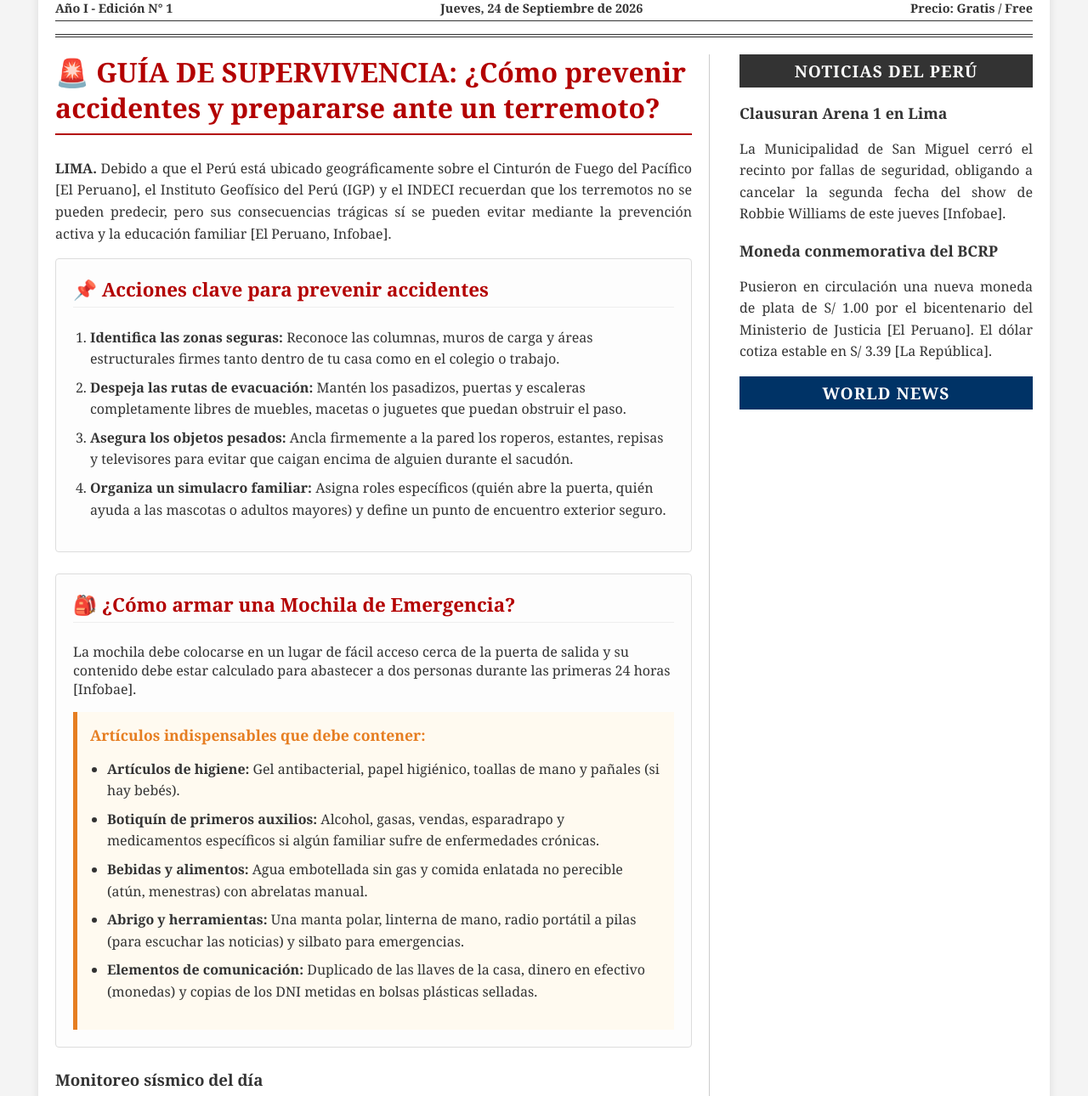
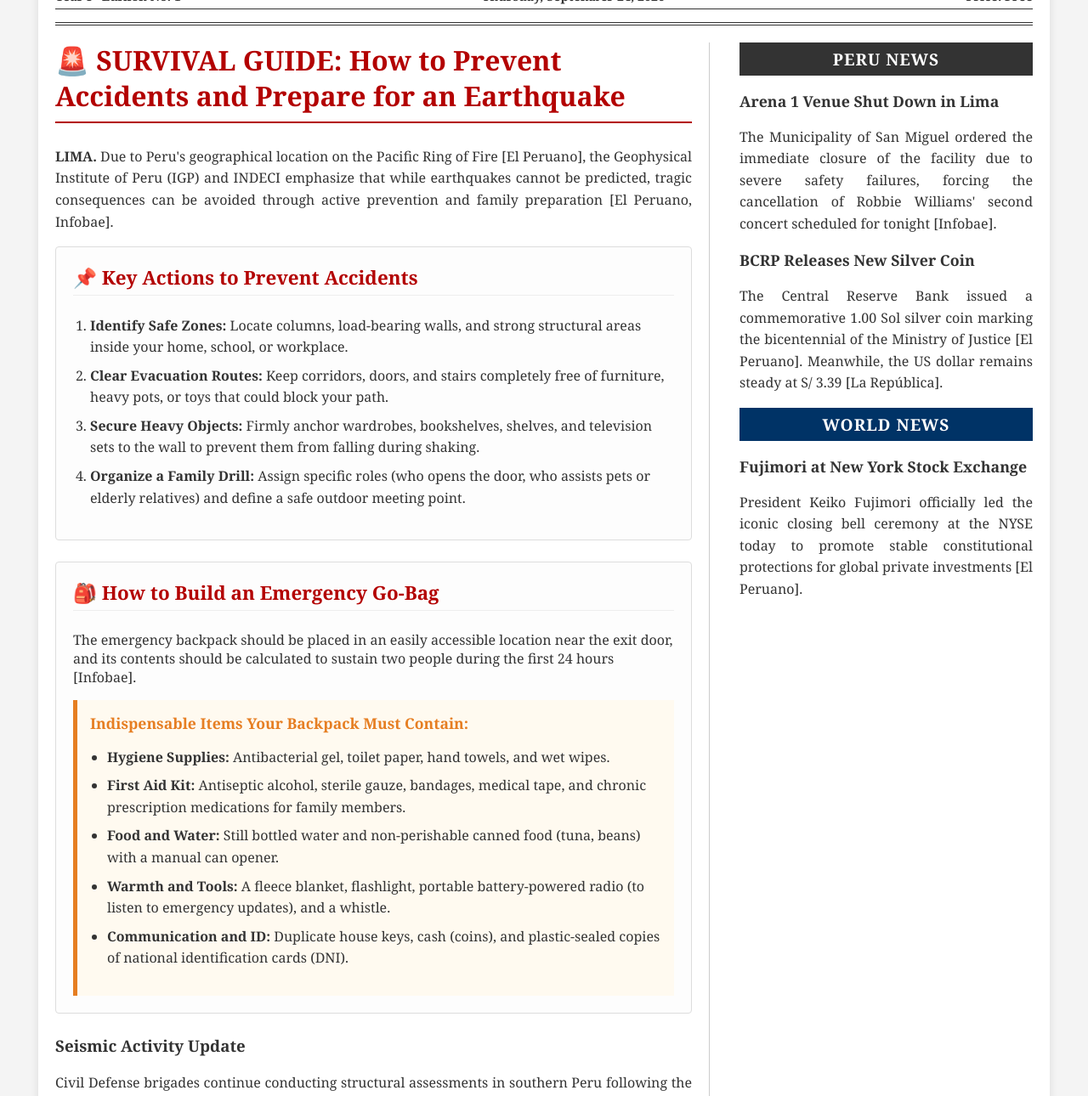
Before and after one commit to mattfitzhy15-hub/Logros-del-Sal-n-Classroom-Achievements, a plain HTML site: page index.html in a window 1280 px wide. Shown: the part 160-1450 px from the top of the page at 85% size. Drawn offline with Linux system fonts and the light colour scheme.

Commit message:
Update index.html

```diff
--- a/index.html
+++ b/index.html
@@ -1,12 +1,11 @@
 <!DOCTYPE html>
-<html lang="es">
+<html lang="en">
 <head>
     <meta charset="UTF-8">
     <meta name="viewport" content="width=device-width, initial-scale=1.0">
-    <title>El Salón Informativo - Especial de Prevención Sísmica</title>
+    <title>The Information Room - Earthquake Prevention Special</title>
     <style>
         /* ==========================================
-           ESTILOS CSS (DISEÑO Y COLORES)
            CSS STYLES (DESIGN AND COLORS)
            ========================================== */
         body {
@@ -23,7 +22,7 @@
             padding: 20px;
             box-shadow: 0 0 10px rgba(0,0,0,0.1);
         }
-        /* Encabezado del Periódico */
+        /* Newspaper Header */
         header {
             text-align: center;
             border-bottom: 4px double #333;
@@ -58,7 +57,7 @@
             font-weight: bold;
         }
 
-        /* Estructura asimétrica: 70% Prevención Sísmica y 30% Noticias */
+        /* Layout: 70% Earthquake Prevention & 30% General News */
         .main-content {
             display: grid;
             grid-template-columns: 2.2fr 1fr;
@@ -72,7 +71,7 @@
             padding-left: 5px;
         }
 
-        /* Títulos */
+        /* Impact Headlines */
         h2.principal-titulo {
             font-size: 2rem;
             color: #b30000;
@@ -92,7 +91,7 @@
             letter-spacing: 1px;
         }
 
-        /* Estilos de bloques educativos */
+        /* Educational Blocks */
         .bloque-educativo {
             background-color: #fdfdfd;
             border: 1px solid #ddd;
@@ -115,7 +114,7 @@
             margin-bottom: 8px;
         }
 
-        /* Ficha Técnica de la Mochila */
+        /* Emergency Kit Tech Box */
         .caja-mochila {
             background-color: #fffaf0;
             border-left: 5px solid #e67e22;
@@ -134,7 +133,7 @@
             font-size: 1rem;
         }
 
-        /* Pie de página */
+        /* Footer */
         footer {
             margin-top: 40px;
             text-align: center;
@@ -143,7 +142,7 @@
             padding-top: 15px;
         }
 
-        /* Responsive para celulares */
+        /* Responsive Design */
         @media (max-width: 850px) {
             .main-content {
                 grid-template-columns: 1fr;
@@ -165,77 +164,79 @@
 <body>
 
 <div class="container">
-    <!-- Encabezado del Periódico -->
+    <!-- Newspaper Header -->
     <header>
         <div class="header-top">
-            <img src="logo.png" alt="Logo El Salón Informativo" class="logo-periodico">
-            <h1>EL SALÓN INFORMATIVO / THE INFORMATION ROOM</h1>
+            <img src="logo.png" alt="The Information Room Logo" class="logo-periodico">
+            <h1>THE INFORMATION ROOM</h1>
             <img src="logo.png" alt="The Information Room Logo" class="logo-periodico">
         </div>
         <div class="sub-header">
-            <span>Año I - Edición N° 1</span>
-            <span>Jueves, 24 de Septiembre de 2026</span>
-            <span>Precio: Gratis / Free</span>
+            <span>Year I - Edition No. 1</span>
+            <span>Thursday, September 24, 2026</span>
+            <span>Price: Free</span>
         </div>
     </header>
 
     <main class="main-content">
 
-        <!-- BLOQUE PRINCIPAL (IZQUIERDA): PREVENCIÓN SÍSMICA Y MOCHILAS -->
+        <!-- MAIN BLOCK (LEFT): EARTHQUAKE PREVENTION & EMERGENCY KITS -->
         <section class="columna-terremotos">
-            <h2 class="principal-titulo">🚨 GUÍA DE SUPERVIVENCIA: ¿Cómo prevenir accidentes y prepararse ante un terremoto?</h2>
+            <h2 class="principal-titulo">🚨 SURVIVAL GUIDE: How to Prevent Accidents and Prepare for an Earthquake</h2>
 
             <div class="noticia">
-                <p><strong>LIMA.</strong> Debido a que el Perú está ubicado geográficamente sobre el Cinturón de Fuego del Pacífico [El Peruano], el Instituto Geofísico del Perú (IGP) y el INDECI recuerdan que los terremotos no se pueden predecir, pero sus consecuencias trágicas sí se pueden evitar mediante la prevención activa y la educación familiar [El Peruano, Infobae].</p>
+                <p><strong>LIMA.</strong> Due to Peru's geographical location on the Pacific Ring of Fire [El Peruano], the Geophysical Institute of Peru (IGP) and INDECI emphasize that while earthquakes cannot be predicted, tragic consequences can be avoided through active prevention and family preparation [El Peruano, Infobae].</p>
             </div>
 
-            <!-- BLOQUE 1: CÓMO PREVENIR -->
+            <!-- BLOCK 1: HOW TO PREVENT -->
             <div class="bloque-educativo">
-                <h3>📌 Acciones clave para prevenir accidentes</h3>
+                <h3>📌 Key Actions to Prevent Accidents</h3>
                 <ol>
-                    <li><strong>Identifica las zonas seguras:</strong> Reconoce las columnas, muros de carga y áreas estructurales firmes tanto dentro de tu casa como en el colegio o trabajo.</li>
-                    <li><strong>Despeja las rutas de evacuación:</strong> Mantén los pasadizos, puertas y escaleras completamente libres de muebles, macetas o juguetes que puedan obstruir el paso.</li>
-                    <li><strong>Asegura los objetos pesados:</strong> Ancla firmemente a la pared los roperos, estantes, repisas y televisores para evitar que caigan encima de alguien durante el sacudón.</li>
-                    <li><strong>Organiza un simulacro familiar:</strong> Asigna roles específicos (quién abre la puerta, quién ayuda a las mascotas o adultos mayores) y define un punto de encuentro exterior seguro.</li>
+                    <li><strong>Identify Safe Zones:</strong> Locate columns, load-bearing walls, and strong structural areas inside your home, school, or workplace.</li>
+                    <li><strong>Clear Evacuation Routes:</strong> Keep corridors, doors, and stairs completely free of furniture, heavy pots, or toys that could block your path.</li>
+                    <li><strong>Secure Heavy Objects:</strong> Firmly anchor wardrobes, bookshelves, shelves, and television sets to the wall to prevent them from falling during shaking.</li>
+                    <li><strong>Organize a Family Drill:</strong> Assign specific roles (who opens the door, who assists pets or elderly relatives) and define a safe outdoor meeting point.</li>
                 </ol>
             </div>
 
-            <!-- BLOQUE 2: LA MOCHILA DE EMERGENCIA -->
+            <!-- BLOCK 2: THE EMERGENCY GO-BAG -->
             <div class="bloque-educativo">
-                <h3>🎒 ¿Cómo armar una Mochila de Emergencia?</h3>
-                <p>La mochila debe colocarse en un lugar de fácil acceso cerca de la puerta de salida y su contenido debe estar calculado para abastecer a dos personas durante las primeras 24 horas [Infobae].</p>
+                <h3>🎒 How to Build an Emergency Go-Bag</h3>
+                <p>The emergency backpack should be placed in an easily accessible location near the exit door, and its contents should be calculated to sustain two people during the first 24 hours [Infobae].</p>
 
                 <div class="caja-mochila">
-                    <h4>Artículos indispensables que debe contener:</h4>
+                    <h4>Indispensable Items Your Backpack Must Contain:</h4>
                     <ul>
-                        <li><strong>Artículos de higiene:</strong> Gel antibacterial, papel higiénico, toallas de mano y pañales (si hay bebés).</li>
-                        <li><strong>Botiquín de primeros auxilios:</strong> Alcohol, gasas, vendas, esparadrapo y medicamentos específicos si algún familiar sufre de enfermedades crónicas.</li>
-                        <li><strong>Bebidas y alimentos:</strong> Agua embotellada sin gas y comida enlatada no perecible (atún, menestras) con abrelatas manual.</li>
-                        <li><strong>Abrigo y herramientas:</strong> Una manta polar, linterna de mano, radio portátil a pilas (para escuchar las noticias) y silbato para emergencias.</li>
-                        <li><strong>Elementos de comunicación:</strong> Duplicado de las llaves de la casa, dinero en efectivo (monedas) y copias de los DNI metidas en bolsas plásticas selladas.</li>
+                        <li><strong>Hygiene Supplies:</strong> Antibacterial gel, toilet paper, hand towels, and wet wipes.</li>
+                        <li><strong>First Aid Kit:</strong> Antiseptic alcohol, sterile gauze, bandages, medical tape, and chronic prescription medications for family members.</li>
+                        <li><strong>Food and Water:</strong> Still bottled water and non-perishable canned food (tuna, beans) with a manual can opener.</li>
+                        <li><strong>Warmth and Tools:</strong> A fleece blanket, flashlight, portable battery-powered radio (to listen to emergency updates), and a whistle.</li>
+                        <li><strong>Communication and ID:</strong> Duplicate house keys, cash (coins), and plastic-sealed copies of national identification cards (DNI).</li>
                     </ul>
                 </div>
             </div>
 
-            <!-- Reporte de monitoreo del día -->
+            <!-- Seismic Monitoring Report -->
             <div class="noticia">
-                <h3>Monitoreo sísmico del día</h3>
-                <p>Equipos de brigadistas continúan supervisando las estructuras en el sur del país tras el sismo de 7.2 registrado al norte de Coracora [Facebook]. Paralelamente, el IGP reportó hoy sismos menores en Zorritos (Tumbes) y Arequipa, recordando que la vigilancia volcánica y tectónica es ininterrumpida [El Peruano, Infobae].</p>
+                <h3>Seismic Activity Update</h3>
+                <p>Civil Defense brigades continue conducting structural assessments in southern Peru following the magnitude 7.2 earthquake recorded north of Coracora [Facebook]. Simultaneously, the IGP reported minor tremors in Zorritos (Tumbes) and Arequipa today, reminding citizens that tectonic and volcanic monitoring remains uninterrupted [El Peruano, Infobae].</p>
             </div>
         </section>
 
-
-        <!-- BLOQUE SECUNDARIO (DERECHA): NOTICIAS DIARIAS GENERALES -->
+        <!-- SECONDARY BLOCK (RIGHT): GENERAL PERUVIAN AND GLOBAL NEWS -->
         <aside class="columna-secundaria">
-            <h2 class="seccion-titulo">Noticias del Perú</h2>
+            <h2 class="seccion-titulo">Peru News</h2>
             <div class="noticia" style="font-size: 0.95rem;">
-                <h3>Clausuran Arena 1 en Lima</h3>
-                <p>La Municipalidad de San Miguel cerró el recinto por fallas de seguridad, obligando a cancelar la segunda fecha del show de Robbie Williams de este jueves [Infobae].</p>
+                <h3>Arena 1 Venue Shut Down in Lima</h3>
+                <p>The Municipality of San Miguel ordered the immediate closure of the facility due to severe safety failures, forcing the cancellation of Robbie Williams' second concert scheduled for tonight [Infobae].</p>
             </div>
             <div class="noticia" style="font-size: 0.95rem;">
-                <h3>Moneda conmemorativa del BCRP</h3>
-                <p>Pusieron en circulación una nueva moneda de plata de S/ 1.00 por el bicentenario del Ministerio de Justicia [El Peruano]. El dólar cotiza estable en S/ 3.39 [La República].</p>
+                <h3>BCRP Releases New Silver Coin</h3>
+                <p>The Central Reserve Bank issued a commemorative 1.00 Sol silver coin marking the bicentennial of the Ministry of Justice [El Peruano]. Meanwhile, the US dollar remains steady at S/ 3.39 [La República].</p>
             </div>
 
             <h2 class="seccion-titulo" style="background-color: #003366;">World News</h2>
             <div class="noticia" style="font-size: 0.95rem;">
+                <h3>Fujimori at New York Stock Exchange</h3>
+                <p>President Keiko Fujimori officially led the iconic closing bell ceremony at the NYSE today to promote stable constitutional protections for global private investments [El Peruano].</p>
+            </div>
```
